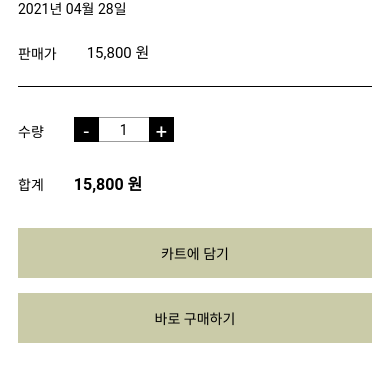
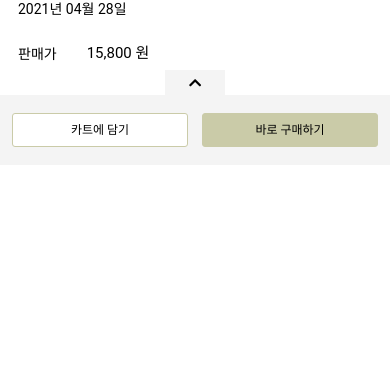
Before and after one commit to hyewon3938/book-shop, a React app in the folder client/: page /#/product/1/1 in a window 390 px wide. Shown: the part 679-1060 px from the top of the page. Built offline with nearby package versions, Linux system fonts and the light colour scheme; a web font is replaced by a local one.

Commit message:
[#12] feat : productInfo 컴포넌트 모바일 버전 구매,카트버튼 UI 수정
- 모바일 버전일경우 아래 고정된 bar 형태로 변경

```diff
--- a/client/src/components/ProductDetailsPage/ProductInfo.jsx
+++ b/client/src/components/ProductDetailsPage/ProductInfo.jsx
@@ -1,5 +1,5 @@
 import React, { useState } from "react";
-import styled from "styled-components";
+import styled, { css } from "styled-components";
 
 // Components
 import Book from "@/components/ProductDetailsPage/Book";
@@ -12,6 +12,11 @@ const ProductInfo = () => {
 
   const countInput = React.createRef();
   const [itemCount, setItemCount] = useState(1);
+  const [isShownCount, setIsShownCount] = useState(false);
+
+  const mobileButtonStyle = isShownCount
+    ? { mobileCounter: { display: "flex" }, arrowButton: { top: "-105px" } }
+    : { mobileCounter: { display: "none" }, arrowButton: { top: "-25px" } };
 
   const increaseButtonClickHandler = () => {
     setItemCount(itemCount + 1);
@@ -34,7 +39,12 @@ const ProductInfo = () => {
     countInput.current.value = Number(countInput.current.value);
   };
 
+  const mobileArrowButtonClickHandler = () => {
+    setIsShownCount(!isShownCount);
+  };
+
   return (
+    <>
       <ImageInfoWrap>
         <BookWrap>
           <Book />
@@ -54,6 +64,7 @@ const ProductInfo = () => {
               <p>판매가</p>
               {numberWithCommas(price)} 원
             </PriceWrap>
+            <CounterButtonWrap>
               <Counter>
                 <FlexBox>
                   <span>수량</span>
@@ -74,12 +85,47 @@ const ProductInfo = () => {
                 </FlexBox>
               </Counter>
               <ButtonWrap>
-            <button>카트에 담기</button>
-            <button>바로 구매하기</button>
+                <BuyCartButton cart>카트에 담기</BuyCartButton>
+                <BuyCartButton>바로 구매하기</BuyCartButton>
               </ButtonWrap>
+            </CounterButtonWrap>
           </ColumnFlexBox>
         </InfoBuyButtonWrap>
       </ImageInfoWrap>
+      <MobileCounterButtonWrap>
+        <ButtonWrap>
+          <MobileCounterWrapButton
+            onClick={mobileArrowButtonClickHandler}
+            style={mobileButtonStyle.arrowButton}
+          >
+            <i className="fas fa-chevron-up"></i>
+          </MobileCounterWrapButton>
+          <BuyCartButton cart>카트에 담기</BuyCartButton>
+          <BuyCartButton>바로 구매하기</BuyCartButton>
+          <MobileCounterWrap style={mobileButtonStyle.mobileCounter}>
+            <Counter>
+              <FlexBox>
+                <span>수량</span>
+                <button onClick={decreaseButtonClickHandler}>-</button>
+                <InputNumber
+                  ref={countInput}
+                  value={itemCount}
+                  type="number"
+                  onChange={onChangeCountHandler}
+                  onBlur={checkCountValue}
+                />
+                <button onClick={increaseButtonClickHandler}>+</button>
+              </FlexBox>
+              <FlexBox>
+                <TotalPrice>
+                  <p>합계</p> {numberWithCommas(price * itemCount)} 원
+                </TotalPrice>
+              </FlexBox>
+            </Counter>
+          </MobileCounterWrap>
+        </ButtonWrap>
+      </MobileCounterButtonWrap>
+    </>
   );
 };
 
@@ -87,6 +133,7 @@ export default ProductInfo;
 
 const FlexBox = styled.div`
   display: flex;
+  align-items: center;
 `;
 
 const ColumnFlexBox = styled.div`
@@ -100,6 +147,7 @@ const ImageInfoWrap = styled.div`
   margin: 40px 0 0 0;
   @media (max-width: 850px) {
     flex-direction: column;
+    padding: 0.5rem;
   }
 `;
 
@@ -213,44 +261,13 @@ const InfoWrap = styled.div`
   }
 `;
 
-const ButtonWrap = styled.div`
-  display: flex;
-  align-items: center;
-  justify-content: space-between;
-  margin: 40px 0 0 0;
-  button {
-    flex: 0.45;
-    padding: 20px 30px;
-    background: #cacba8;
-    cursor: pointer;
-    &:hover {
-      background: black;
-      color: white;
-    }
-  }
-  @media (max-width: 1300px) {
-    margin: 30px 0 0 0;
-    button {
-      padding: 15px 25px;
-    }
-  }
-  @media (max-width: 530px) {
-    display: flex;
-    flex-direction: column;
-    margin: 10px 0 0 0;
-    button {
+const Counter = styled.div`
   width: 100%;
-      margin: 15px 0 0 0;
-    }
-  }
-`;
-
-const Counter = styled.div`
   display: flex;
   padding: 30px 0 0 0;
   justify-content: space-between;
   align-items: center;
-  border-top: solid 1px black;
+  border-top: solid 1px #d4d4d4;
   span {
     line-height: 30px;
     margin: 0 30px 0 0;
@@ -258,11 +275,10 @@ const Counter = styled.div`
   button {
     width: 30px;
     height: 30px;
-    border: 1px solid black;
     cursor: pointer;
-    font-size: 20px;
-    color: white;
-    background: black;
+    font-size: 18px;
+    background: #d6d6d6;
+    text-align: center;
   }
 
   @media (max-width: 1300px) {
@@ -272,9 +288,13 @@ const Counter = styled.div`
       height: 25px;
     }
   }
-  @media (max-width: 530px) {
-    flex-direction: column;
-    align-items: flex-start;
+  @media (max-width: 850px) {
+    margin: 0;
+    padding: 10px;
+    border: none;
+    span {
+      display: none;
+    }
   }
 `;
 
@@ -291,21 +311,24 @@ const TotalPrice = styled.div`
   @media (max-width: 1300px) {
     font-size: 16px;
   }
-  @media (max-width: 530px) {
-    margin: 30px 10px 10px 0;
+  @media (max-width: 850px) {
+    margin: 0;
+    p {
+      margin: 0 15px 0 0;
+    }
   }
 `;
 
 const InputNumber = styled.input`
   width: 60px;
   height: 30px;
-  border: 1px solid #9c9c9c;
+  border: 1px solid #d6d6d6;
   border-left: none;
   border-right: none;
   text-align: center;
   -moz-appearance: textfield;
   &:focus {
-    border: none;
+    outline: none;
   }
   &::-webkit-inner-spin-button {
     -webkit-appearance: none;
@@ -316,3 +339,106 @@ const InputNumber = styled.input`
     height: 25px;
   }
 `;
+
+const CounterButtonWrap = styled.div`
+  display: flex;
+  flex-direction: column;
+  @media (max-width: 850px) {
+    display: none;
+  }
+`;
+
+const ButtonWrap = styled.div`
+  display: flex;
+  align-items: center;
+  justify-content: space-between;
+  margin: 40px 0 0 0;
+
+  @media (max-width: 1300px) {
+    margin: 30px 0 0 0;
+  }
+  @media (max-width: 850px) {
+    margin: 0;
+    width: 100%;
+    height: 50px;
+    justify-content: space-around;
+  }
+  @media (max-width: 530px) {
+    padding: 0;
+  }
+`;
+
+const BuyCartButton = styled.div`
+  flex: 0.45;
+  padding: 20px 30px;
+  text-align: center;
+  cursor: pointer;
+  background: #cacba8;
+  border: 1.5px solid #cacba8;
+  border-radius: 3px;
+  &:hover {
+    background: black;
+    color: white;
+    border: 1.5px solid black;
+  }
+  ${(props) => {
+    if (props.cart) {
+      return css`
+        background: white;
+      `;
+    }
+  }}
+  @media (max-width: 1300px) {
+    padding: 15px 25px;
+  }
+  @media (max-width: 530px) {
+    font-size: 12px;
+    padding: 10px 20px;
+  }
+`;
+
+const MobileCounterButtonWrap = styled.div`
+  display: none;
+  position: fixed;
+  bottom: 0;
+  background: #f4f4f4;
+  width: 100%;
+  align-items: center;
+  z-index: 3;
+  @media (max-width: 850px) {
+    display: flex;
+    padding: 20px 5px;
+  }
+  @media (max-width: 530px) {
+    padding: 10px 5px;
+  }
+`;
+
+const MobileCounterWrapButton = styled.div`
+  display: flex;
+  justify-content: center;
+  align-items: center;
+  position: absolute;
+  top: -25px;
+  left: 50% + 30px;
+  width: 60px;
+  height: 25px;
+  background: #f4f4f4;
+  cursor: pointer;
+`;
+
+const MobileCounterWrap = styled.div`
+  display: flex;
+  align-items: center;
+  height: 80px;
+  position: absolute;
+  top: -80px;
+  background: #f4f4f4;
+  width: 100%;
+  align-items: center;
+  padding: 0 25px;
+  border-bottom: solid 1px #d4d4d4;
+  @media (max-width: 530px) {
+    padding: 0 10px;
+  }
+`;
--- a/client/src/components/style/layout/PageWrap.jsx
+++ b/client/src/components/style/layout/PageWrap.jsx
@@ -11,10 +11,9 @@ const Wrap = styled.div`
   display: flex;
   flex-direction: column;
   max-width: 1300px;
+  height: 2000px;
   margin: 80px auto;
-  padding: 1.5rem;
   @media (max-width: 600px) {
     margin: 65px auto;
-    padding: 0.5rem;
   }
 `;
```
Lines whose indentation alone changed are shown as unchanged.
